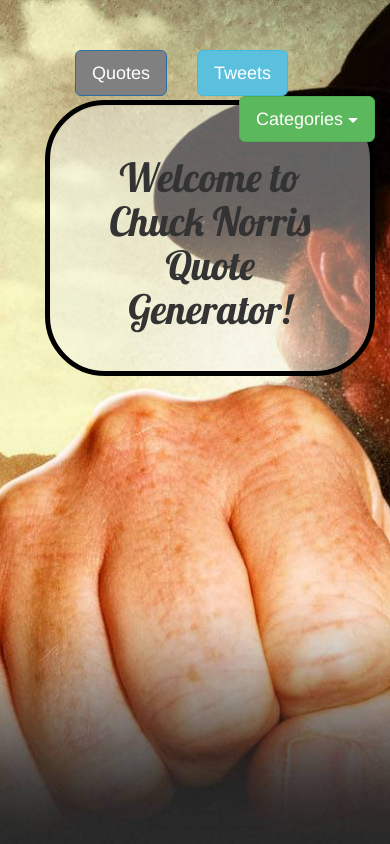
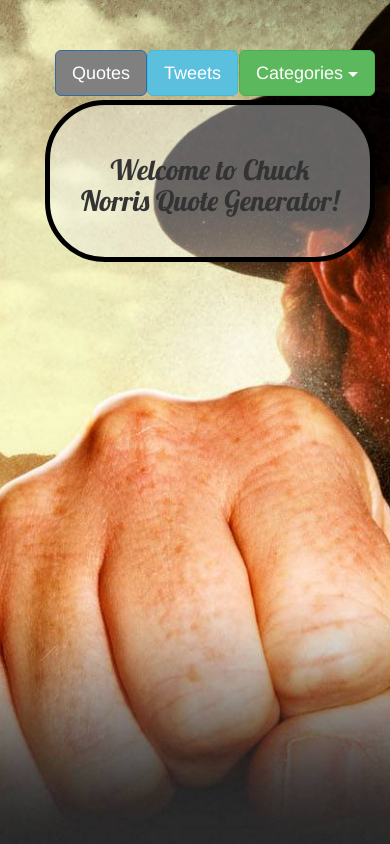
Before and after one commit to sveem/Random-Quote-Machine, an Angular app: page / in a window 390 px wide. Built offline with nearby package versions, Linux system fonts and the light colour scheme.

Commit message:
Deployment

```diff
--- a/src/app/app.component.css
+++ b/src/app/app.component.css
@@ -5,12 +5,21 @@
 }
 
 .buttons-quotes-tweets {
-  margin-left: 60px;
+  margin-left: 40px;
 }
 
 .btn-primary {
   background-color: grey;
-  margin-right: 30px;
+  margin-right: auto;
+}
+
+.btn-info {
+  margin-right: auto;
+  margin-left: auto;
+}
+
+#dropdown {
+  margin-left: auto;
 }
 
 .well {
@@ -30,3 +39,9 @@
   font-size: 40px;
   font-family: Lobster;
 }
+
+@media (max-width: 450px) {
+  .quotes {
+    font-size: 2em;
+  }
+  }
```
